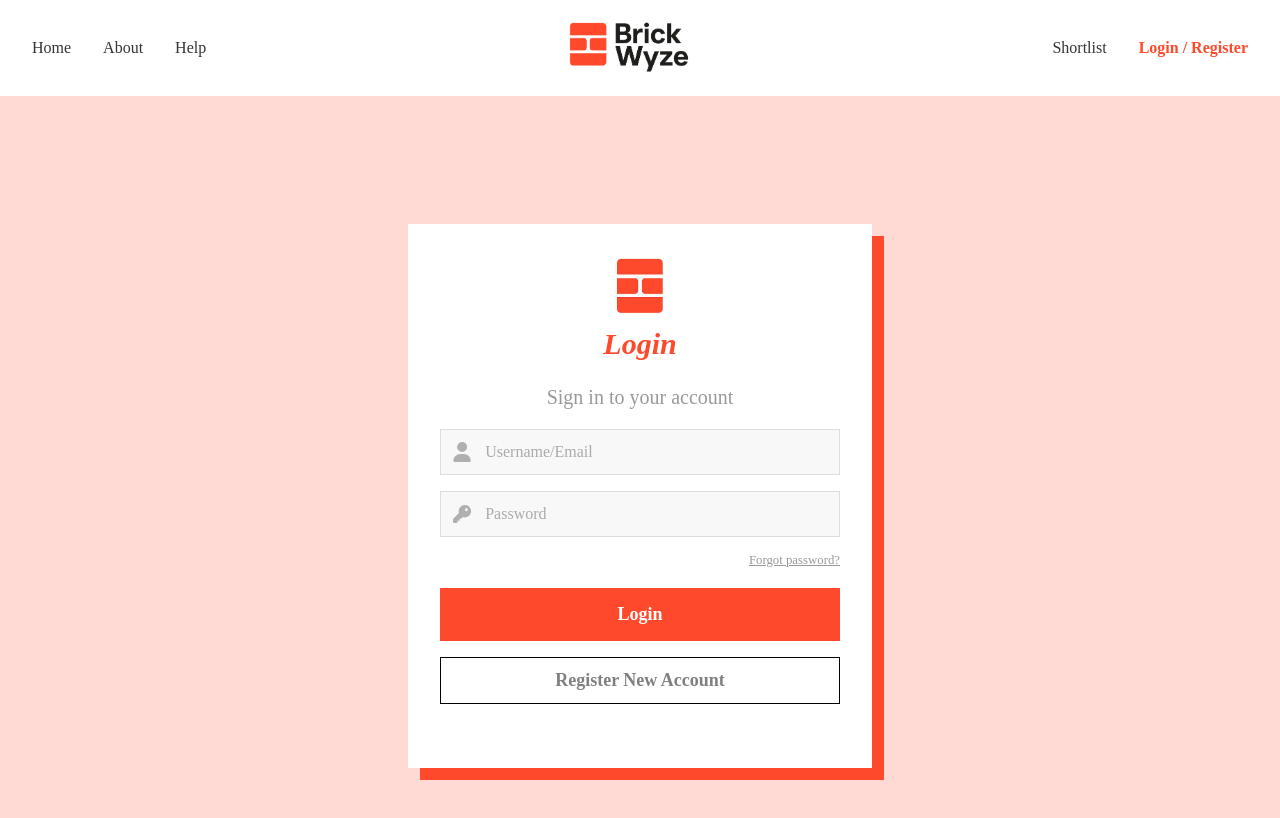
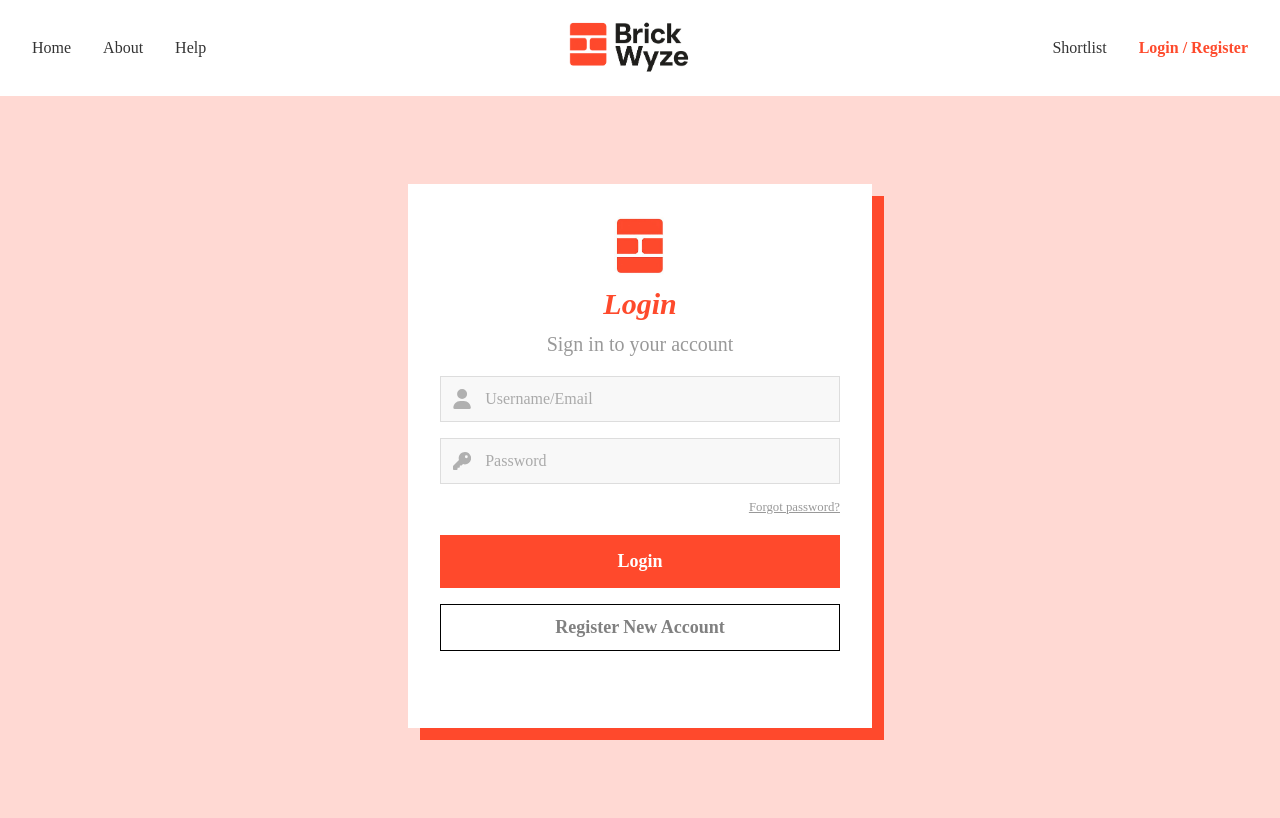
Before and after one commit to Zhuowen-Chen/brickwyze-homepage, a React (Create React App) app: page /login in a window 1280 px wide. Shown: the top 818 px of the page. Built offline with nearby package versions, Linux system fonts and the light colour scheme; a web font is replaced by a local one.

Commit message:
finished login page

```diff
--- a/src/App.css
+++ b/src/App.css
@@ -800,6 +800,7 @@ a {
   font-style: italic;
   color: #FE4A2C;
   margin-top: -5px;
+  margin-bottom: -8px;
 }
 
 .login-subtitile {
@@ -816,6 +817,7 @@ a {
   width: 570px;
   height: 480px;
   text-align: center;
+  margin-top: -80px;
 }
 
 .login-card-logo {
```
